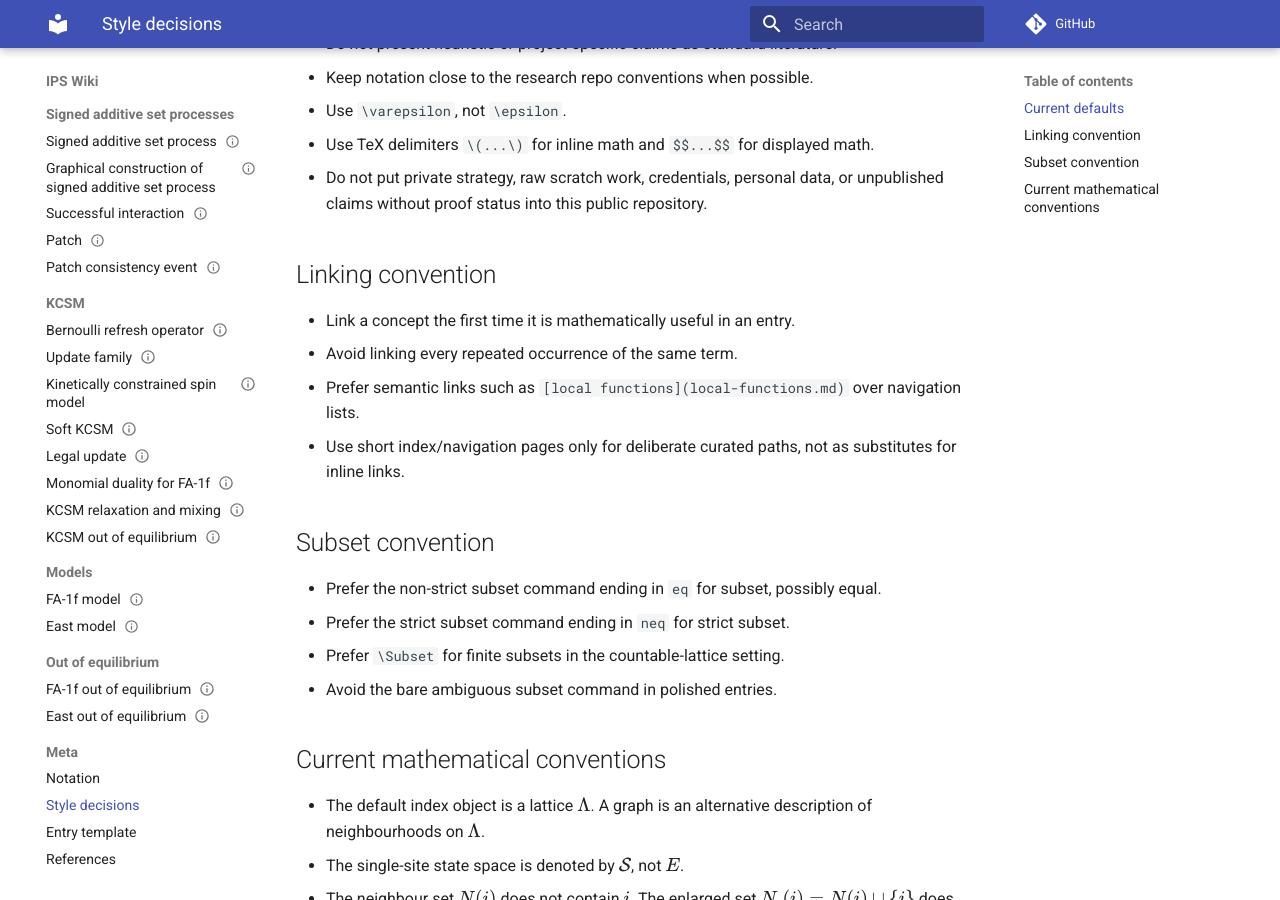
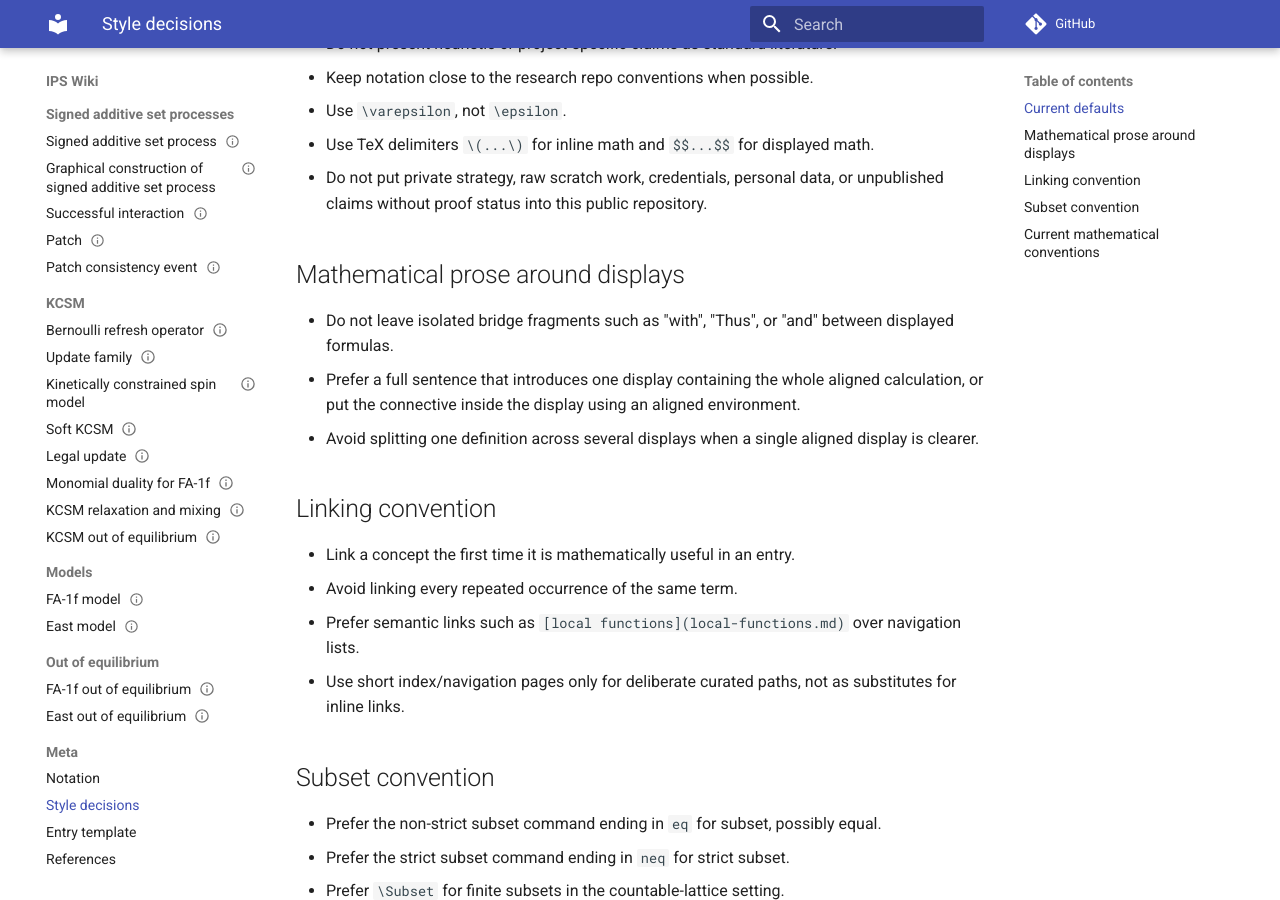
Before and after one commit to maciejgluchowski86-beep/ips-wiki, an MkDocs documentation site: the page built from docs/meta/style-decisions.md, in a window 1280 px wide and 900 px high, scrolled down 518 px. Built offline with MkDocs 1.6.1 and Material for MkDocs 9.7.7, drawn with Linux system fonts in a browser that asks for light colours; comment, search, counter and statistics services are not loaded.

Commit message:
avoid fragmentary math bridges

```diff
--- a/docs/meta/style-decisions.md
+++ b/docs/meta/style-decisions.md
@@ -19,6 +19,12 @@ This page records durable style choices for the public IPS wiki.
 - Use `\varepsilon`, not `\epsilon`.
 - Use TeX delimiters `\(...\)` for inline math and `$$...$$` for displayed math.
 - Do not put private strategy, raw scratch work, credentials, personal data, or unpublished claims without proof status into this public repository.
+
+## Mathematical prose around displays
+
+- Do not leave isolated bridge fragments such as "with", "Thus", or "and" between displayed formulas.
+- Prefer a full sentence that introduces one display containing the whole aligned calculation, or put the connective inside the display using an aligned environment.
+- Avoid splitting one definition across several displays when a single aligned display is clearer.
 
 ## Linking convention
 
```
